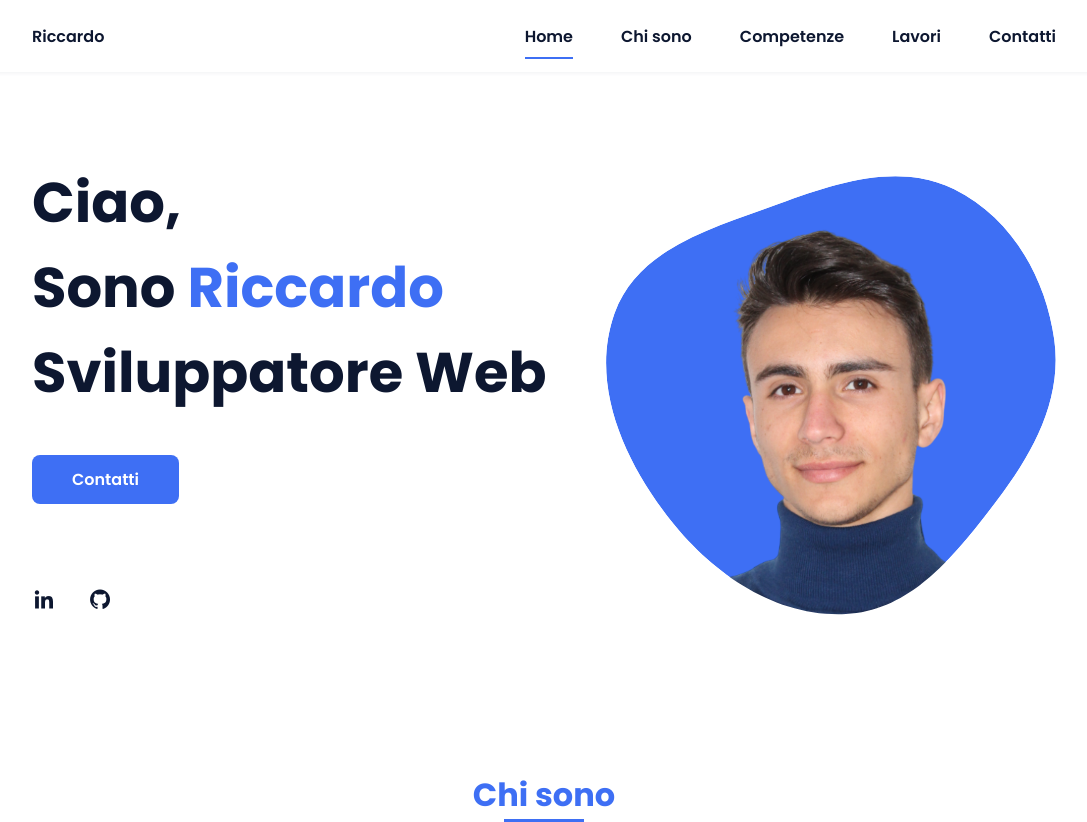
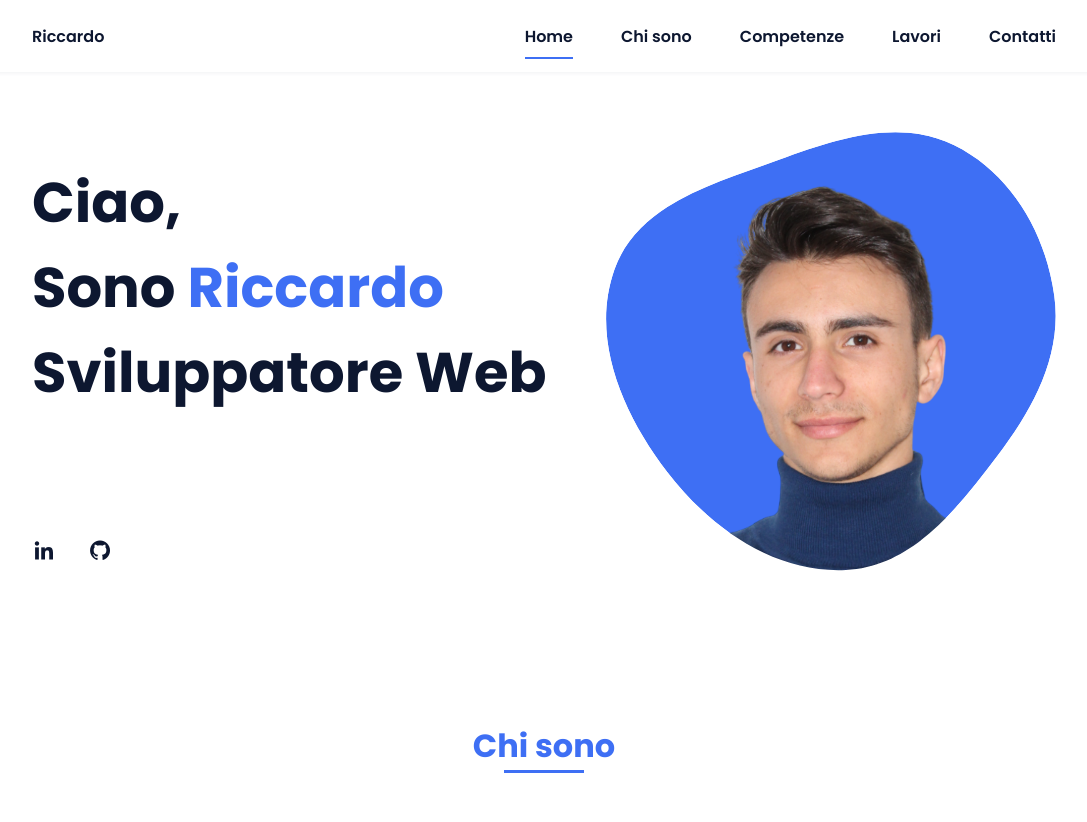
Before and after one commit to taglia03/portfolio-dev, a plain HTML site: page index.html in a window 1280 px wide. Shown: the top 822 px of the page, without its empty margins (96-1183 px from the left). Drawn offline with nearby package versions, Linux system fonts and the light colour scheme.

Commit message:
Update index.html
i delete the contact button

```diff
--- a/index.html
+++ b/index.html
@@ -43,8 +43,6 @@
                 <div class="home__data">
                     <h1 class="home__title">Ciao,<br>Sono <span class="home__title-color">Riccardo</span><br>
                         Sviluppatore Web</h1>
-
-                    <a href="#" class="button">Contatti</a>
                 </div>
 
                 <div class="home__social">
```
